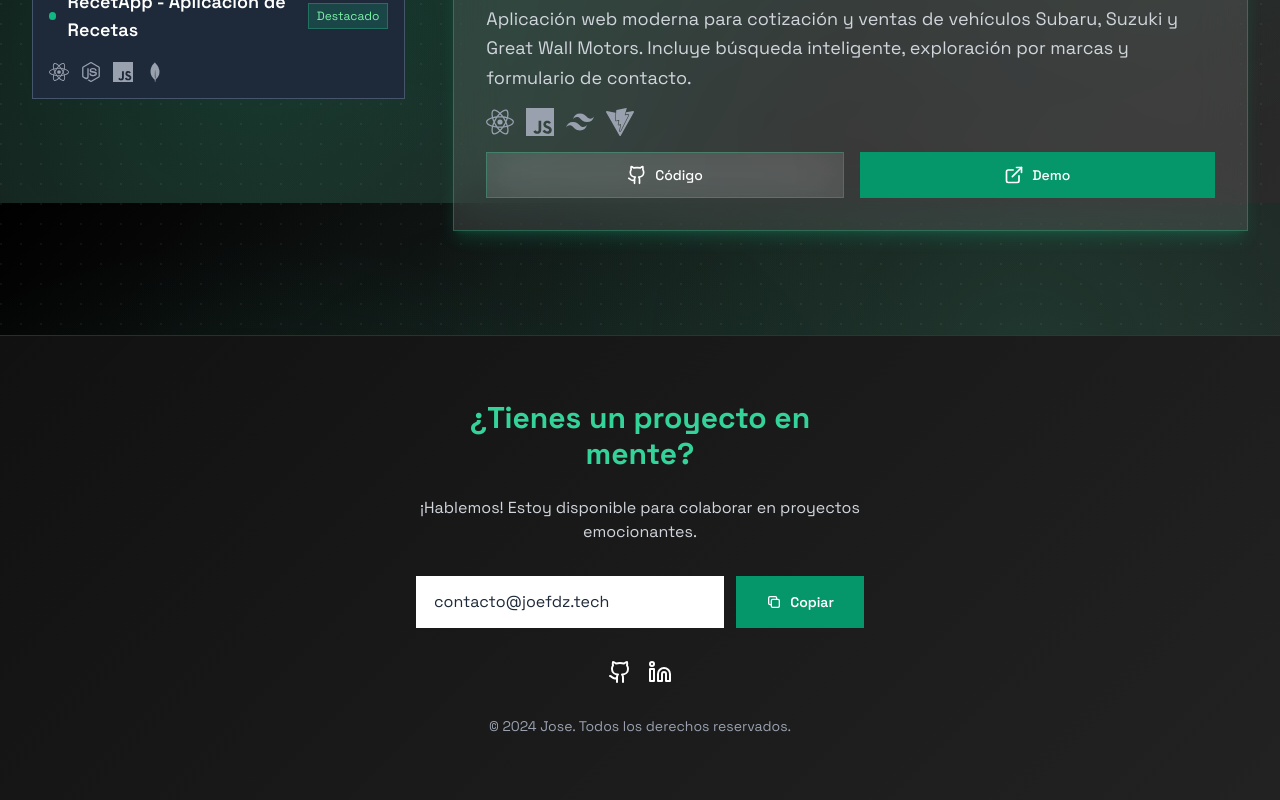
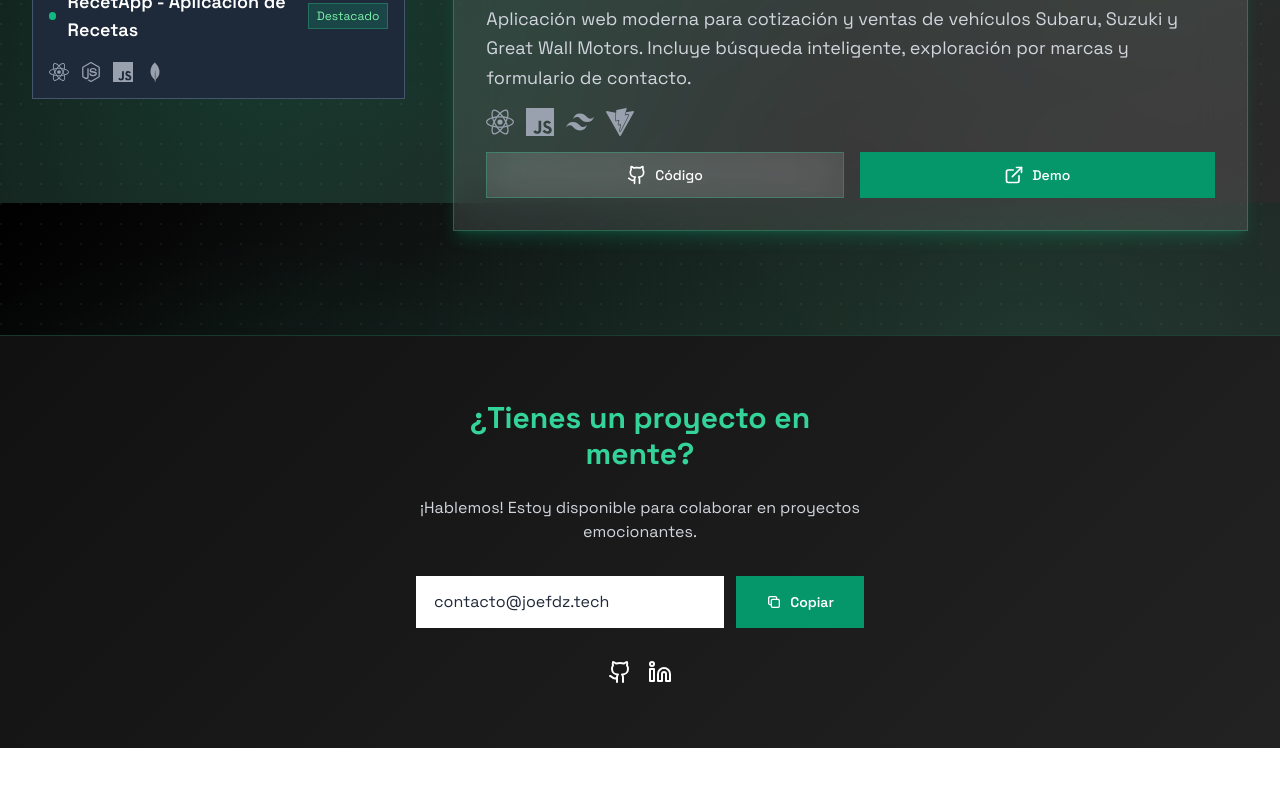
Before and after one commit to JoseFernandezViloria/Portfolio-2.0, a React (Vite) app: page / in a window 1280 px wide. Shown: the part 1397-2197 px from the top of the page. After the commit the page ends 2145 px from the top, so only its background shows below. Built offline with nearby package versions, Linux system fonts and the light colour scheme; a web font is replaced by a local one.

Commit message:
feat: eliminar copyright del footer
- Remover la línea ' 2024 Jose. Todos los derechos reservados.'
- Simplificar el footer manteniendo solo el contacto y redes sociales

```diff
--- a/src/components/Footer.jsx
+++ b/src/components/Footer.jsx
@@ -100,10 +100,6 @@ const Footer = ({ t }) => {
             <SocialIcon Icon={Linkedin} href="https://www.linkedin.com/in/jos%C3%A9-eduardo-fern%C3%A1ndez-viloria-1a4630295/" />
           </div>
 
-          {/* Copyright */}
-          <div className="text-gray-400 text-sm">
-            <p>&copy; 2024 Jose. Todos los derechos reservados.</p>
-          </div>
         </div>
       </div>
     </footer>
```
